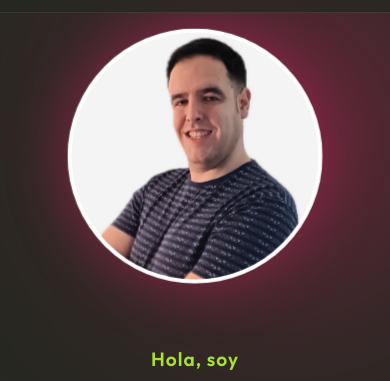
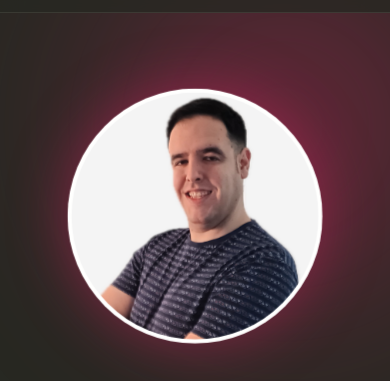
Before and after one commit to jferrus/jferrus.github.io, a plain HTML site: page index.html in a window 390 px wide. Shown: the part 74-455 px from the top of the page. Drawn offline with Linux system fonts and the light colour scheme.

Commit message:
Update style.css

```diff
--- a/style.css
+++ b/style.css
@@ -220,7 +220,7 @@ main {
     display: flex;
     align-items: center;
     justify-content: space-between;
-    padding-top: 80px;
+    padding-top: 160px;
     gap: 4rem;
 }
 
@@ -612,7 +612,7 @@ footer {
     .hero {
         flex-direction: column-reverse;
         text-align: center;
-        padding-top: 120px;
+        padding-top: 180px;
         gap: 2rem;
     }
 
```
